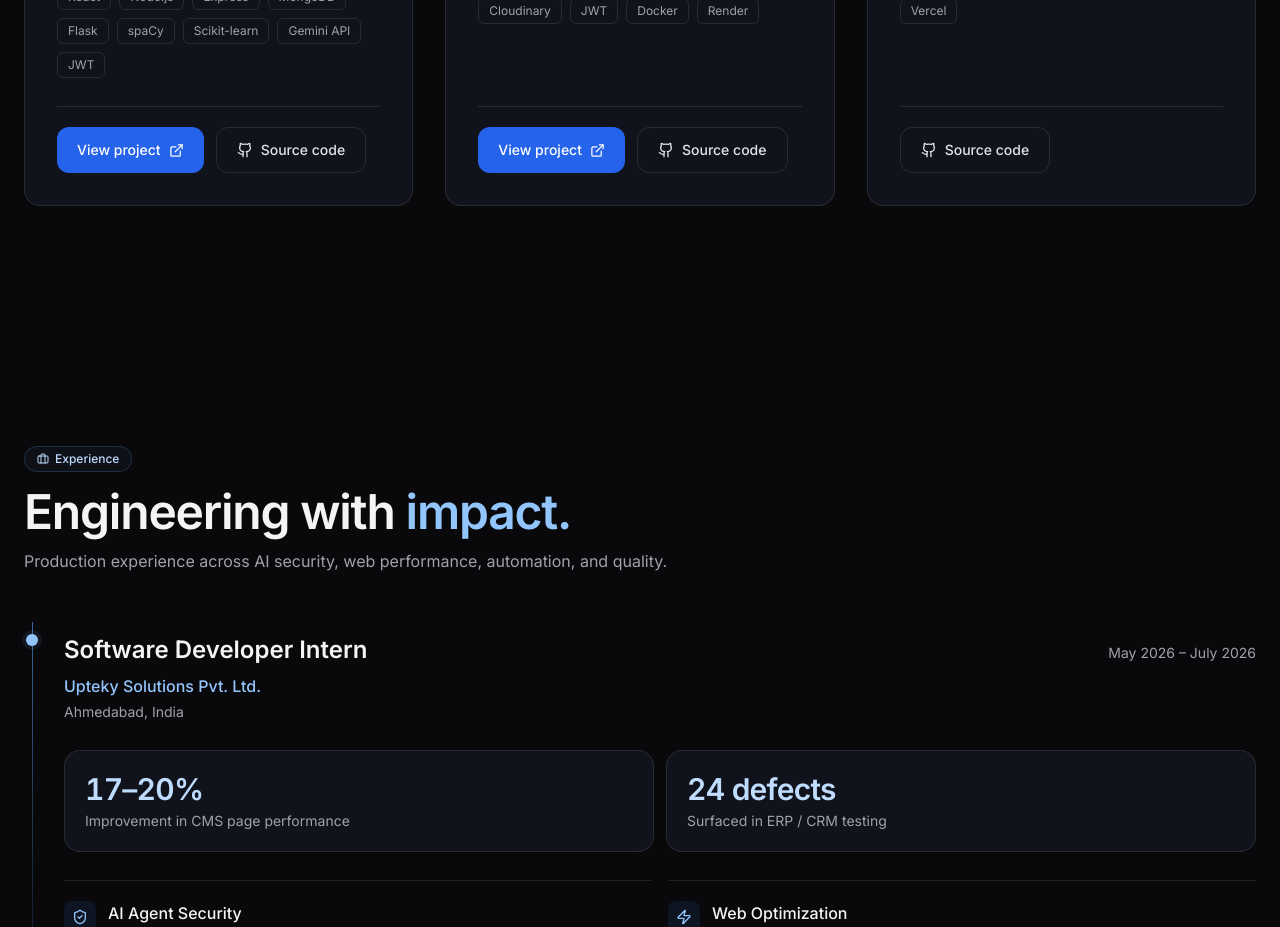
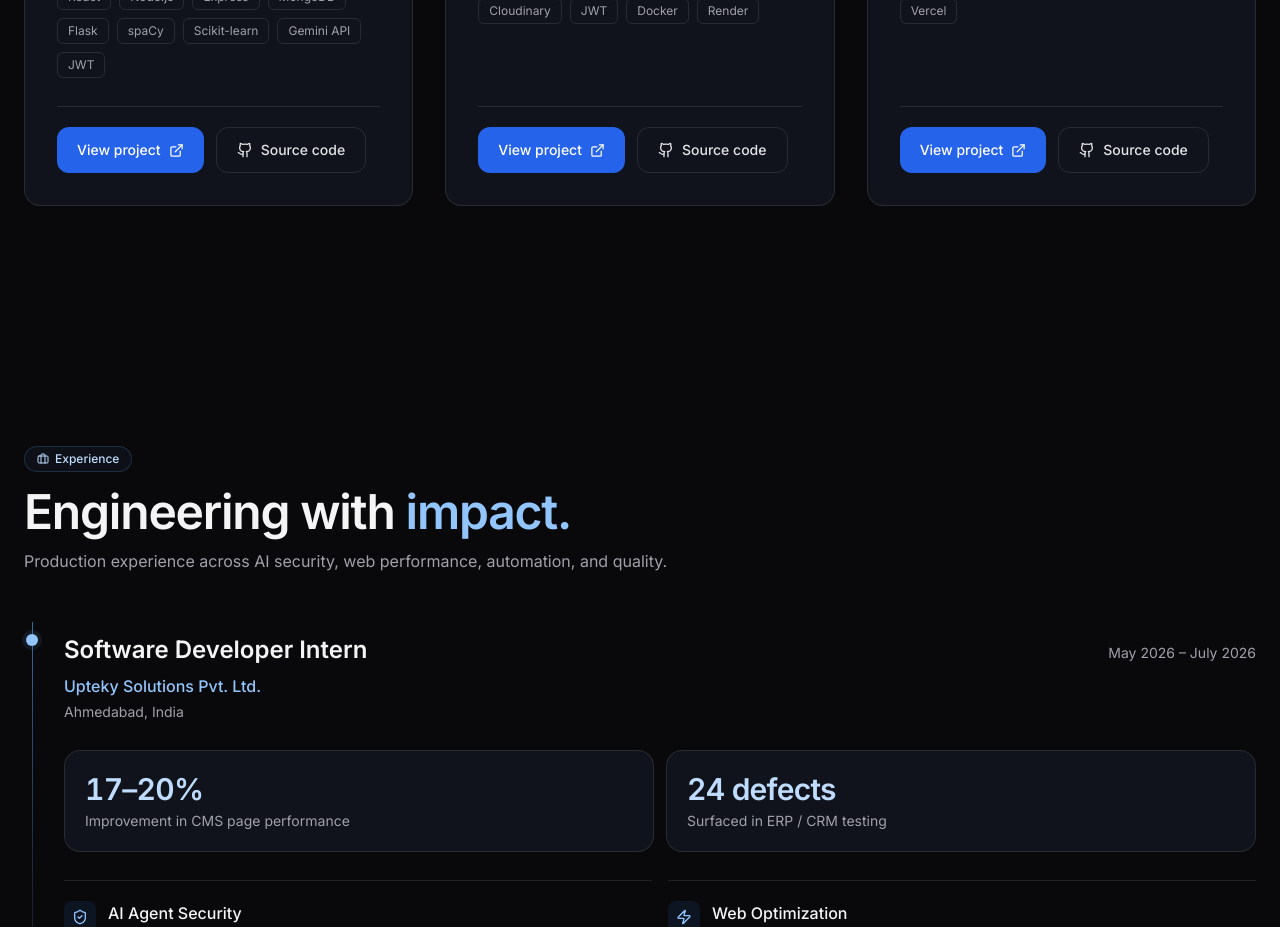
Before and after one commit to avimishra25/portfolio, a React (Vite) app: page / in a window 1280 px wide. Shown: the part 1960-2887 px from the top of the page. Built offline with nearby package versions, Linux system fonts and the light colour scheme.

Commit message:
feat: add portfolio view project button

```diff
--- a/src/components/Projects.jsx
+++ b/src/components/Projects.jsx
@@ -50,6 +50,7 @@ const projects = [
     ],
     tags: ['React', 'Vite', 'Tailwind CSS', 'Framer Motion', 'Vercel'],
     github: 'https://github.com/avimishra25/portfolio',
+    demo: 'https://portfolio-avimishra25s-projects.vercel.app/',
   },
 ];
 
```
